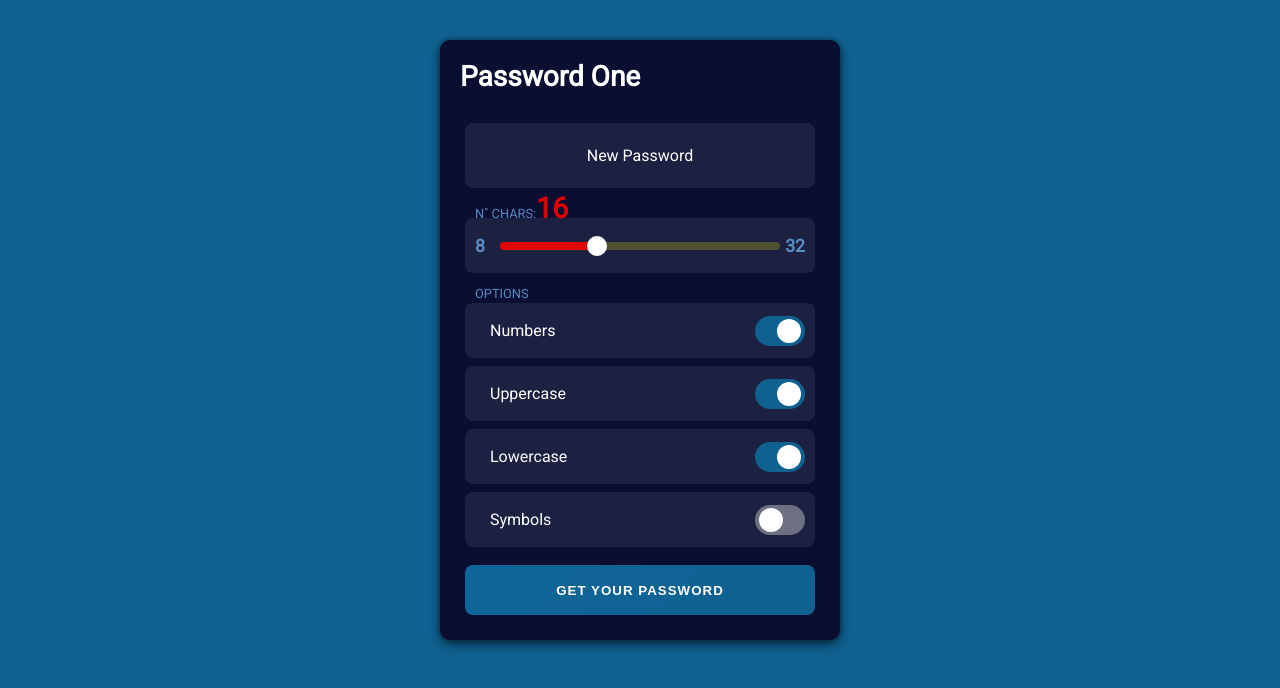
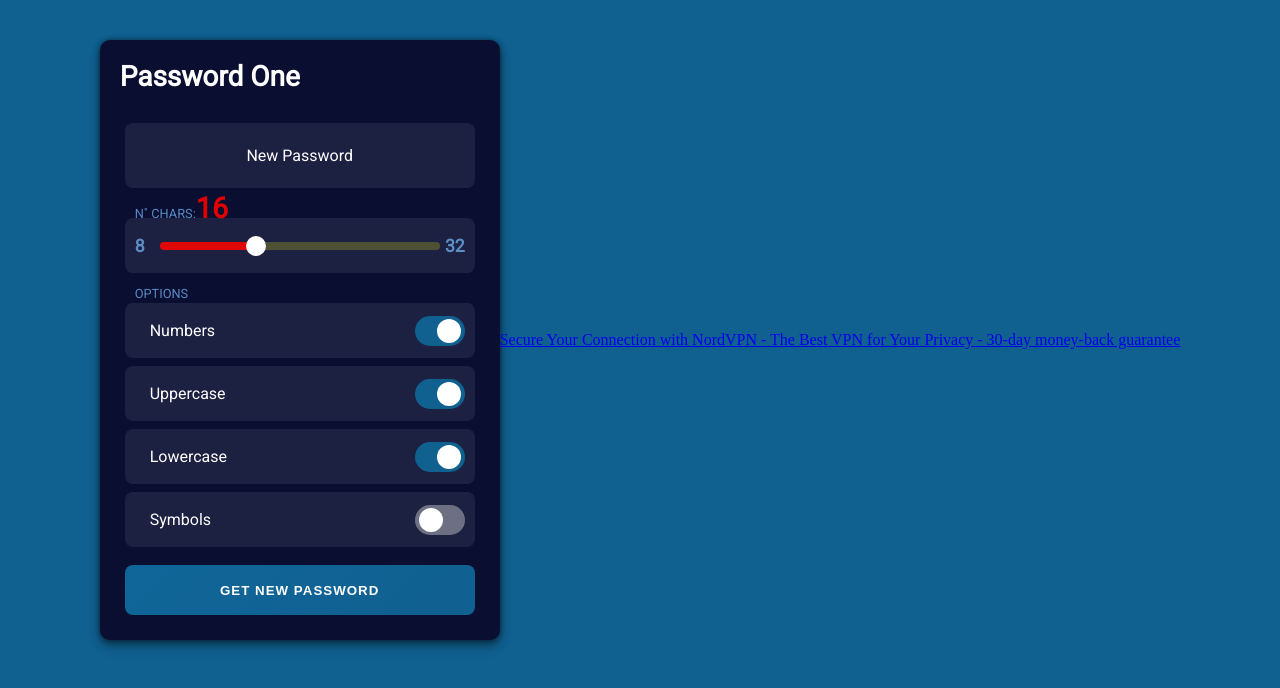
Before and after one commit to ykassabi/p01, a plain HTML site: page index.html in a window 1280 px wide. Drawn offline with Linux system fonts and the light colour scheme.

Commit message:
update vpn link

```diff
--- a/css/style.scss
+++ b/css/style.scss
@@ -283,3 +283,6 @@ $range-label-width: 60px !default;
 		box-shadow: 0 4px 8px rgba(255, 255, 255, 0.08);
 	}
 }
+.note{
+	margin-top: 4rem;
+}
--- a/index.html
+++ b/index.html
@@ -23,6 +23,7 @@
 
     gtag('config', 'G-JHPYJRGVQF');
 </script>
+
 
     <div class="container">
         <h2 class="title">Password One</h2>
@@ -59,8 +60,18 @@
             </div>
         </div>
 
-        <button class="btn generate" id="generate">Get your Password</button>
+        <button class="btn generate" id="generate">Get new Password</button>
+<!--        <p class="note"> recomandation: use longer password with password manger</p>-->
     </div>
+
+<div>
+    <p>
+        <a href="https://go.nordvpn.net/aff_c?offer_id=15&aff_id=82221&url_id=902">
+        Secure Your Connection with NordVPN - The Best VPN for Your Privacy - 30-day money-back guarantee
+        </a>
+
+    </p>
+</div>
 
     <script src="js/script.js"></script>
 <!--    <footer>-->
```
Also changed, not shown: css/style.css.
